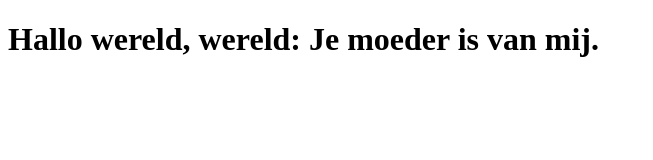
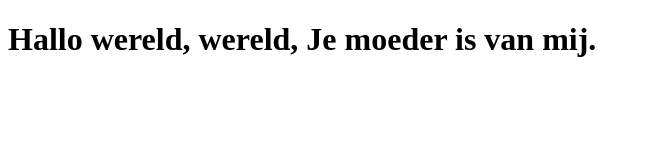
Before and after one commit to TimothyBorghouts/Computernetwerpen-2, a plain HTML site: page index.html in a window 1280 px wide. Shown: the whole page, without its empty margins (0-653 px from the left). Drawn offline with Linux system fonts and the light colour scheme.

Commit message:
test test test test test test test test test tes test test test test

```diff
--- a/index.html
+++ b/index.html
@@ -7,6 +7,6 @@
     <title>Document</title>
   </head>
   <body>
-    <h1>Hallo wereld, wereld: Je moeder is van mij.</h1>
+    <h1>Hallo wereld, wereld, Je moeder is van mij.</h1>
   </body>
 </html>
```
